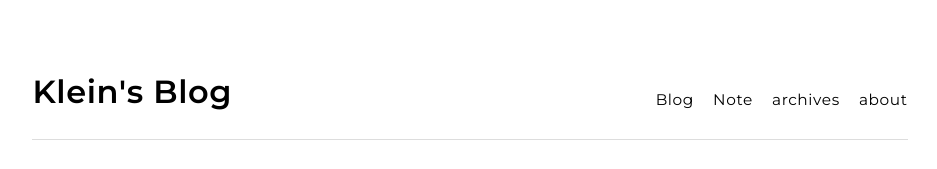
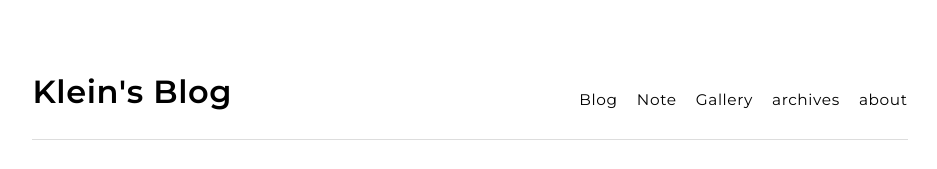
Before and after one commit to Klein-Cyclohexane/blog.klein.site, a plain HTML site: page index.html in a window 1280 px wide. Shown: the top 169 px of the page, without its empty margins (170-1107 px from the left). Drawn offline with Linux system fonts and the light colour scheme.

Commit message:
initial Gallery

```diff
--- a/index.html
+++ b/index.html
@@ -45,6 +45,8 @@
       <li><a href="/blog.klein.site/tags/Blog">Blog</a></li>
 
       <li><a href="/blog.klein.site/tags/Note">Note</a></li>
+
+      <li><a href="/blog.klein.site/tags/Gallery">Gallery</a></li>
 
       <li><a href="/blog.klein.site/archives">archives</a></li>
 
```
